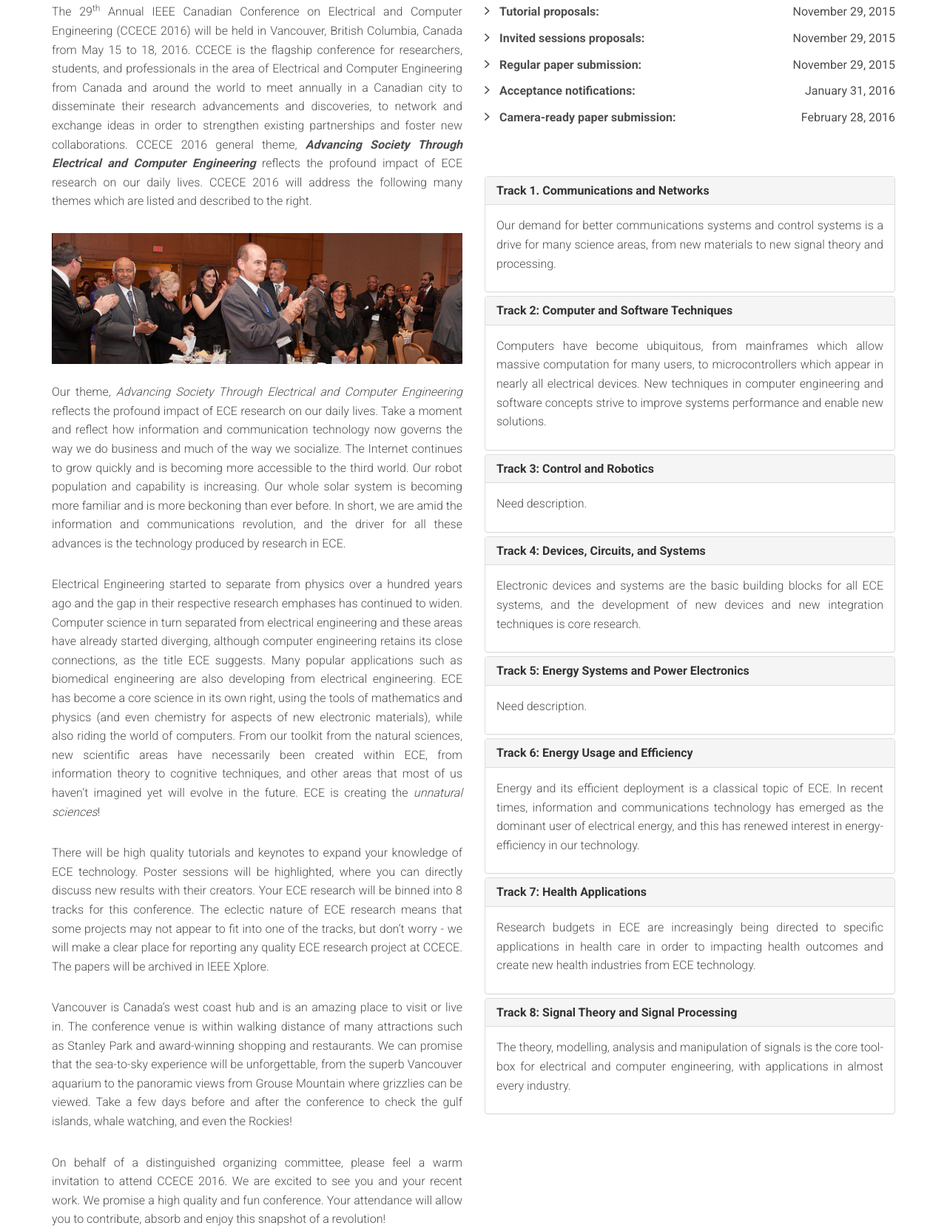
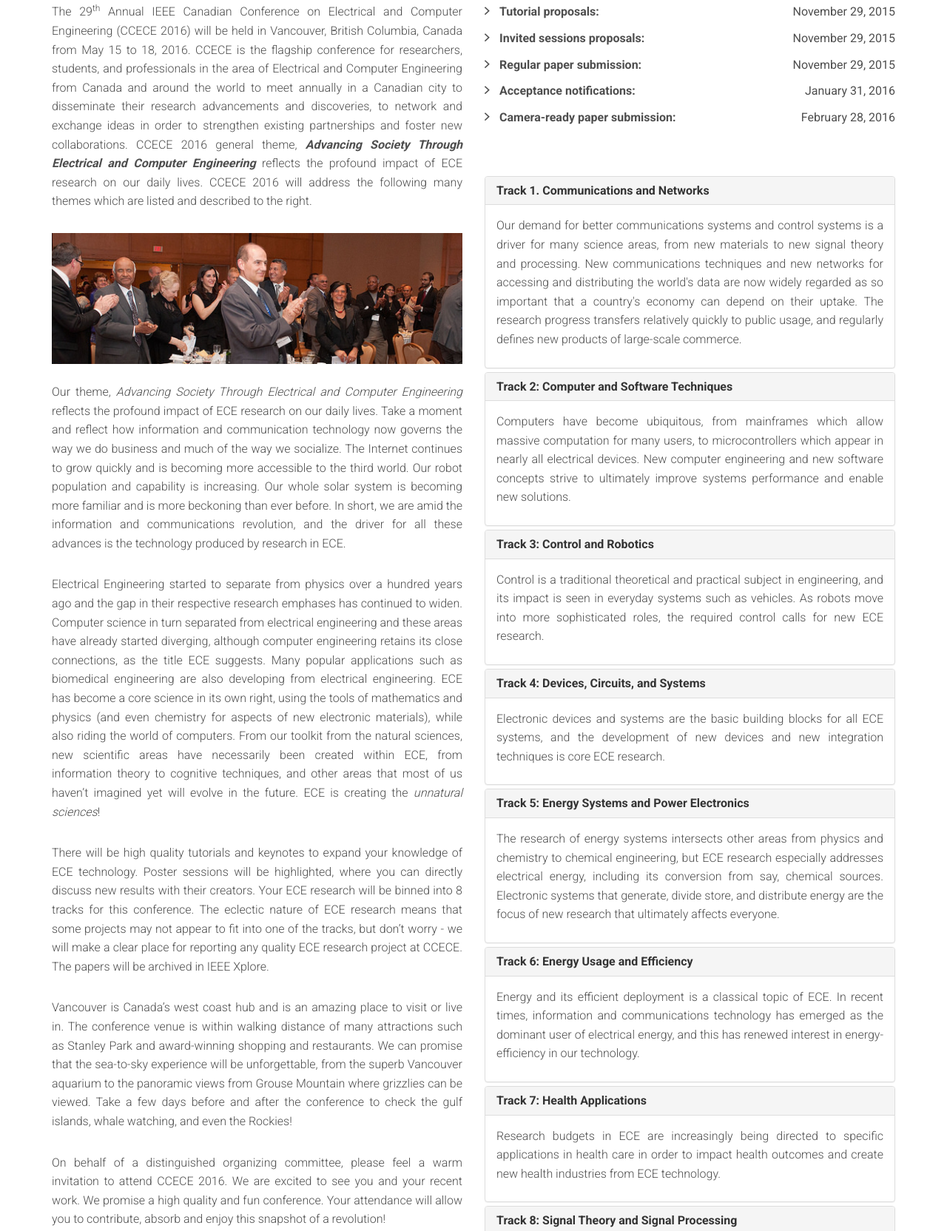
Before and after one commit to smakonin/ccece2016.org, a plain HTML site: page index-beta.html in a window 1280 px wide. Shown: the part 938-2602 px from the top of the page at 74% size. Drawn offline with Linux system fonts and the light colour scheme; files whose address does not match are found by name.

Commit message:
all tracks described

```diff
--- a/index-beta.html
+++ b/index-beta.html
@@ -127,7 +127,7 @@
 
                             <div id="collapseOne" class="panel-collapse" role="tabpanel" aria-labelledby="headingOne">
                                 <div class="panel-body">
-                                    <p>Our demand for better communications systems and control systems is a drive for many science areas, from new materials to new signal theory and processing.</p>
+                                    <p>Our demand for better communications systems and control systems is a driver for many science areas, from new materials to new signal theory and processing. New communications techniques and new networks for accessing and distributing the world's data are now widely regarded as so important that a country's economy can depend on their uptake. The research progress transfers relatively quickly to public usage, and regularly defines new products of large-scale commerce.</p>
                                 </div>
                             </div>
                         </div>
@@ -141,7 +141,7 @@
 
                             <div id="collapseOne" class="panel-collapse" role="tabpanel" aria-labelledby="headingOne">
                                 <div class="panel-body">
-                                    <p>Computers have become ubiquitous, from mainframes which allow massive computation for many users, to microcontrollers which appear in nearly all electrical devices. New techniques in computer engineering and software concepts strive to improve systems performance and enable new solutions.</p>
+                                    <p>Computers have become ubiquitous, from mainframes which allow massive computation for many users, to microcontrollers which appear in nearly all electrical devices. New computer engineering and new software concepts strive to ultimately improve systems performance and enable new solutions.</p>
                                 </div>
                             </div>
                         </div>
@@ -155,7 +155,7 @@
 
                             <div id="collapseOne" class="panel-collapse" role="tabpanel" aria-labelledby="headingOne">
                                 <div class="panel-body">
-                                    <p>Need description.</p>
+                                    <p>Control is a traditional theoretical and practical subject in engineering, and its impact is seen in everyday systems such as vehicles. As robots move into more sophisticated roles, the required control calls for new ECE research.</p>
                                 </div>
                             </div>
                         </div>
@@ -169,7 +169,7 @@
 
                             <div id="collapseOne" class="panel-collapse" role="tabpanel" aria-labelledby="headingOne">
                                 <div class="panel-body">
-                                    <p>Electronic devices and systems are the basic building blocks for all ECE systems, and the development of new devices and new integration techniques is core research.</p>
+                                    <p>Electronic devices and systems are the basic building blocks for all ECE systems, and the development of new devices and new integration techniques is core ECE research.</p>
                                 </div>
                             </div>
                         </div>
@@ -183,7 +183,7 @@
 
                             <div id="collapseOne" class="panel-collapse" role="tabpanel" aria-labelledby="headingOne">
                                 <div class="panel-body">
-                                    <p>Need description.</p>
+                                    <p>The research of energy systems intersects other areas from physics and chemistry to chemical engineering, but ECE research especially addresses electrical energy, including its conversion from say, chemical sources. Electronic systems that generate, divide store, and distribute energy are the focus of new research that ultimately affects everyone.</p>
                                 </div>
                             </div>
                         </div>
@@ -198,7 +198,7 @@
 
                             <div id="collapseOne" class="panel-collapse" role="tabpanel" aria-labelledby="headingOne">
                                 <div class="panel-body">
-                                    <p>Energy and its efficient deployment is a classical topic of ECE.  In recent times, information and communications technology has emerged as the dominant user of electrical energy, and this has renewed interest in energy-efficiency in our technology.</p>
+                                    <p>Energy and its efficient deployment is a classical topic of ECE. In recent times, information and communications technology has emerged as the dominant user of electrical energy, and this has renewed interest in energy-efficiency in our technology.</p>
                                 </div>
                             </div>
                         </div>
@@ -212,7 +212,7 @@
 
                             <div id="collapseOne" class="panel-collapse" role="tabpanel" aria-labelledby="headingOne">
                                 <div class="panel-body">
-                                    <p>Research budgets in ECE are increasingly being directed to specific applications in health care in order to impacting health outcomes and create new health industries from ECE technology.</p>
+                                    <p>Research budgets in ECE are increasingly being directed to specific applications in health care in order to impact health outcomes and create new health industries from ECE technology.</p>
                                 </div>
                             </div>
                         </div>
```
